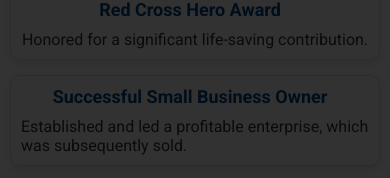
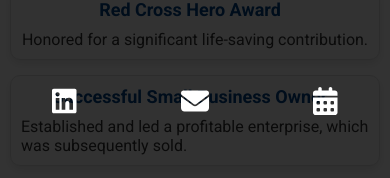
Before and after one commit to semperfitodd/bernson.info, a React (Create React App) app in the folder terraform/todd-site/: page / in a window 390 px wide. Both pictures are taken after a click on the element 359 px from the left and 34 px from the top of the page. Shown: the part 666-844 px from the top of the page. Built offline with nearby package versions, Linux system fonts and the light colour scheme; no server answers.

Commit message:
mobile working

```diff
--- a/terraform/todd-site/src/components/MobileMenu.js
+++ b/terraform/todd-site/src/components/MobileMenu.js
@@ -1,7 +1,8 @@
 import React, { useState } from 'react';
 import './styles.css';
 import { FontAwesomeIcon } from '@fortawesome/react-fontawesome';
-import { faBars, faTimes } from '@fortawesome/free-solid-svg-icons';
+import { faBars, faTimes, faEnvelope, faCalendarAlt } from '@fortawesome/free-solid-svg-icons';
+import { faLinkedin } from '@fortawesome/free-brands-svg-icons';
 
 const MobileMenu = () => {
     const [isOpen, setIsOpen] = useState(false);
@@ -22,6 +23,17 @@
                         <li><a href="#articles" onClick={toggleMenu}>Articles</a></li>
                         <li><a href="#achievements" onClick={toggleMenu}>Achievements</a></li>
                     </ul>
+                    <div className="social-icons">
+                        <a href="https://www.linkedin.com/in/todd-bernson/" target="_blank" rel="noopener noreferrer">
+                            <FontAwesomeIcon icon={faLinkedin} />
+                        </a>
+                        <a href="mailto:todd@bernsonfamily.com">
+                            <FontAwesomeIcon icon={faEnvelope} />
+                        </a>
+                        <a href="https://calendly.com/todd-bernson" target="_blank" rel="noopener noreferrer">
+                            <FontAwesomeIcon icon={faCalendarAlt} />
+                        </a>
+                    </div>
                 </nav>
             )}
         </>
--- a/terraform/todd-site/src/components/styles.css
+++ b/terraform/todd-site/src/components/styles.css
@@ -299,6 +299,24 @@
     font-size: 24px;
 }
 
+.mobile-nav .social-icons {
+    display: flex;
+    justify-content: space-around;
+    margin-top: 20px;
+    padding: 10px 0;
+}
+
+.mobile-nav .social-icons a {
+    color: white; /* Change the color to white */
+    font-size: 28px; /* Make the icons a bit larger */
+    text-decoration: none;
+    transition: color 0.3s ease;
+}
+
+.mobile-nav .social-icons a:hover {
+    color: #0077b5; /* Change this to the desired hover color */
+}
+
 @media (max-width: 768px) {
     .hamburger-icon {
         display: block;
```
